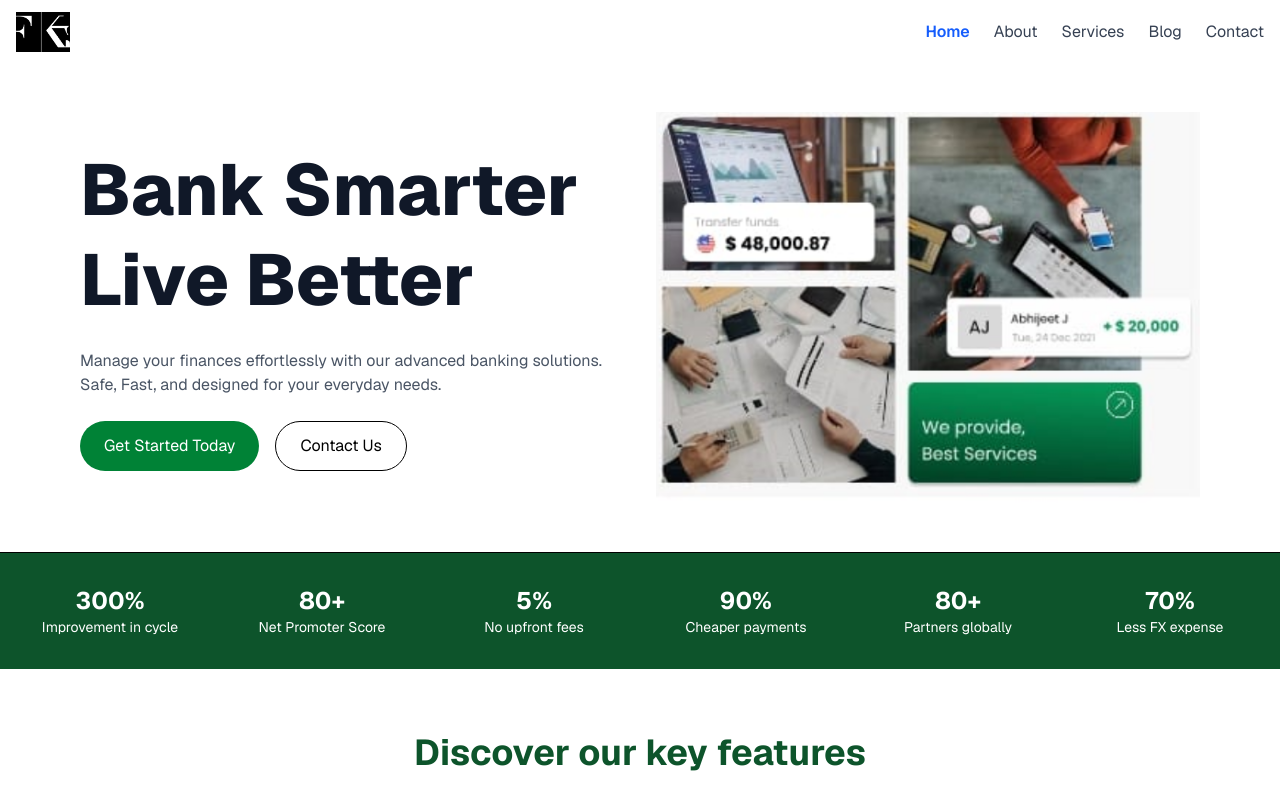
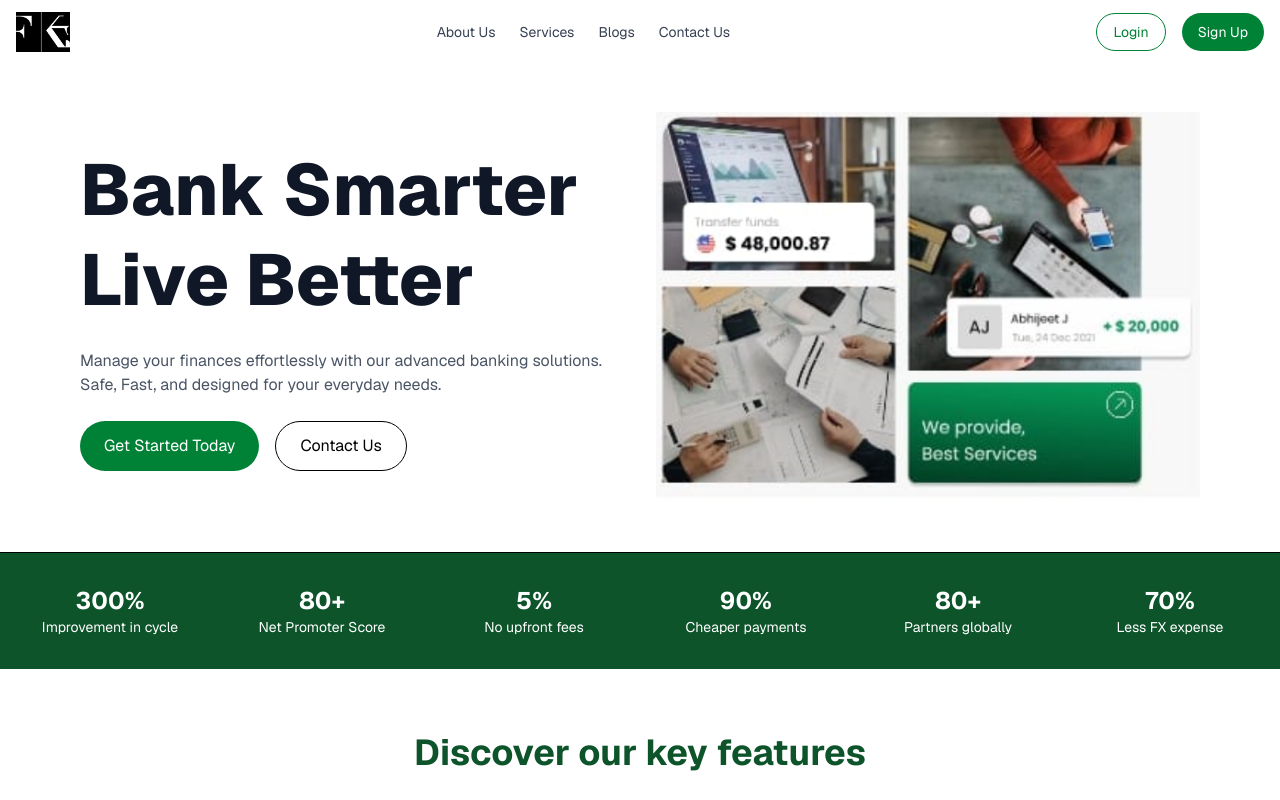
Before and after one commit to harshitagupta29/frontend, a Next.js app: page / in a window 1280 px wide. Shown: the top 800 px of the page. Built offline with nearby package versions, Linux system fonts and the light colour scheme.

Commit message:
Updated hero section and responsiveness

```diff
--- a/src/app/page.js
+++ b/src/app/page.js
@@ -9,7 +9,6 @@ export default function Home() {
 
       {/* Navbar */}
       <Navbar />
-
       {/* Hero Section */}
       <section className="py-12 px-4 md:px-20 bg-white border-b">
         <div className="grid md:grid-cols-2 gap-8 items-center max-w-7xl mx-auto">
@@ -39,6 +38,7 @@ export default function Home() {
           </div>
         </div>
       </section>
+
 
 
       {/* Stats Bar */}
--- a/src/components/Navbar.js
+++ b/src/components/Navbar.js
@@ -1,22 +1,15 @@
-// src/components/Navbar.js
-
-
 "use client";
 
-
-
 import Image from "next/image";
-
 import Link from "next/link";
 import { usePathname } from "next/navigation";
 import { useState } from "react";
 
 const navItems = [
-  { name: "Home", href: "/" },
-  { name: "About", href: "/about" },
+  { name: "About Us", href: "/about" },
   { name: "Services", href: "/services" },
-  { name: "Blog", href: "/blog" },
-  { name: "Contact", href: "/contact" },
+  { name: "Blogs", href: "/blog" },
+  { name: "Contact Us", href: "/contact" },
 ];
 
 export default function Navbar() {
@@ -25,7 +18,7 @@ export default function Navbar() {
 
   return (
     <nav className="bg-white shadow-md">
-      <div className="max-w-7xl mx-auto px-4 py-3 flex justify-between items-center">
+      <div className="max-w-7xl mx-auto px-4 py-3 flex items-center justify-between">
         {/* Logo */}
         <Link href="/" className="flex items-center space-x-2">
           <Image
@@ -37,22 +30,34 @@ export default function Navbar() {
           />
         </Link>
 
-        {/* Desktop menu */}
-        <div className="hidden md:flex space-x-6">
+        {/* Center Nav Links */}
+        <div className="hidden md:flex space-x-6 mx-auto">
           {navItems.map((item) => (
             <Link
               key={item.name}
               href={item.href}
-              className={`${
-                pathname === item.href ? "text-blue-600 font-semibold" : "text-gray-700"
-              } hover:text-blue-600 transition`}
+              className={`text-sm ${
+                pathname === item.href
+                  ? "text-green-700 font-semibold"
+                  : "text-gray-700"
+              } hover:text-green-700 transition`}
             >
               {item.name}
             </Link>
           ))}
         </div>
 
-        {/* Hamburger menu */}
+        {/* Right Auth Buttons */}
+        <div className="hidden md:flex space-x-4">
+          <button className="border border-green-700 text-green-700 px-4 py-2 rounded-full hover:bg-green-700 hover:text-white transition text-sm">
+            Login
+          </button>
+          <button className="bg-green-700 text-white px-4 py-2 rounded-full hover:bg-green-800 transition text-sm">
+            Sign Up
+          </button>
+        </div>
+
+        {/* Mobile Menu Toggle */}
         <div className="md:hidden">
           <button onClick={() => setIsOpen(!isOpen)}>
             <div className="w-6 h-0.5 bg-black mb-1" />
@@ -62,7 +67,7 @@ export default function Navbar() {
         </div>
       </div>
 
-      {/* Mobile menu */}
+      {/* Mobile Dropdown */}
       {isOpen && (
         <div className="md:hidden px-4 pb-4">
           {navItems.map((item) => (
@@ -70,13 +75,23 @@ export default function Navbar() {
               key={item.name}
               href={item.href}
               className={`block py-2 ${
-                pathname === item.href ? "text-blue-600 font-semibold" : "text-gray-700"
-              } hover:text-blue-600 transition`}
+                pathname === item.href
+                  ? "text-green-700 font-semibold"
+                  : "text-gray-700"
+              } hover:text-green-700 transition`}
               onClick={() => setIsOpen(false)}
             >
               {item.name}
             </Link>
           ))}
+          <div className="mt-4 space-y-2">
+            <button className="w-full border border-green-700 text-green-700 px-4 py-2 rounded-full hover:bg-green-700 hover:text-white transition text-sm">
+              Login
+            </button>
+            <button className="w-full bg-green-700 text-white px-4 py-2 rounded-full hover:bg-green-800 transition text-sm">
+              Sign Up
+            </button>
+          </div>
         </div>
       )}
     </nav>
```
Lines whose indentation alone changed are shown as unchanged.
